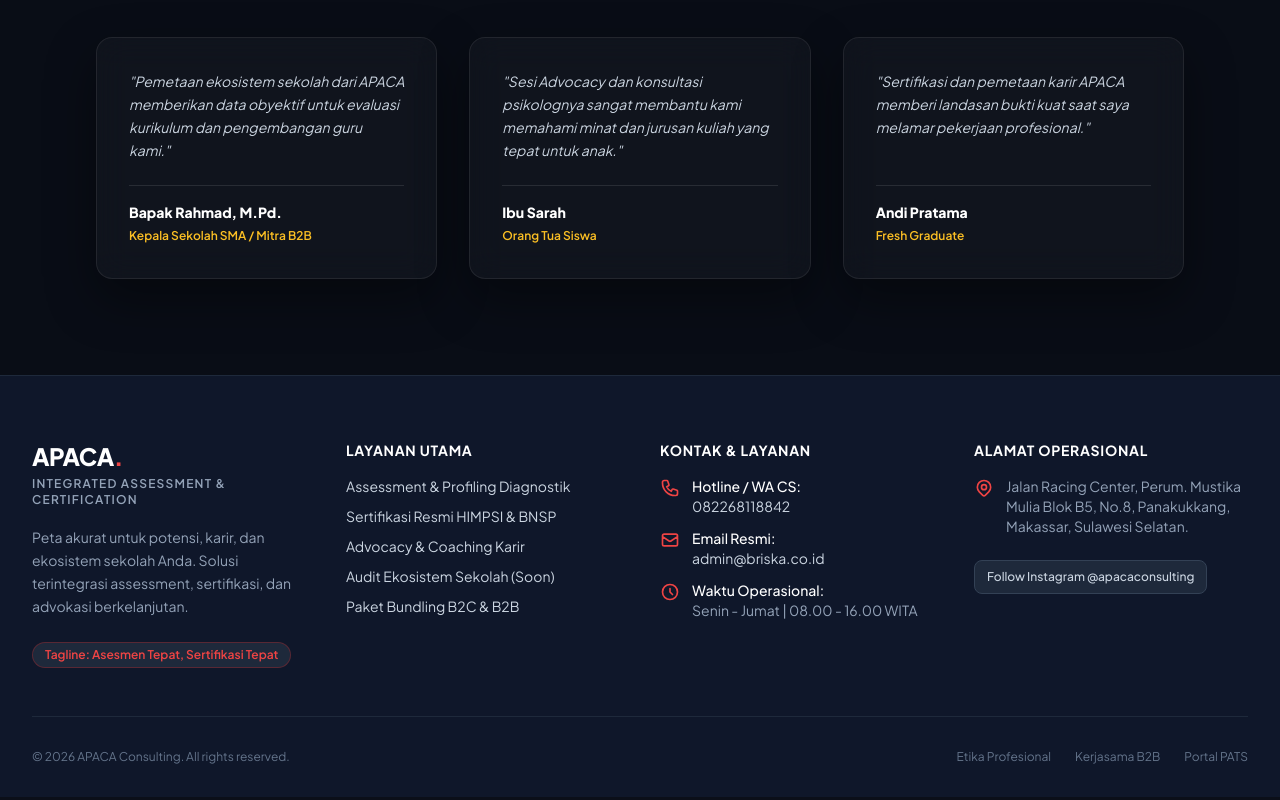
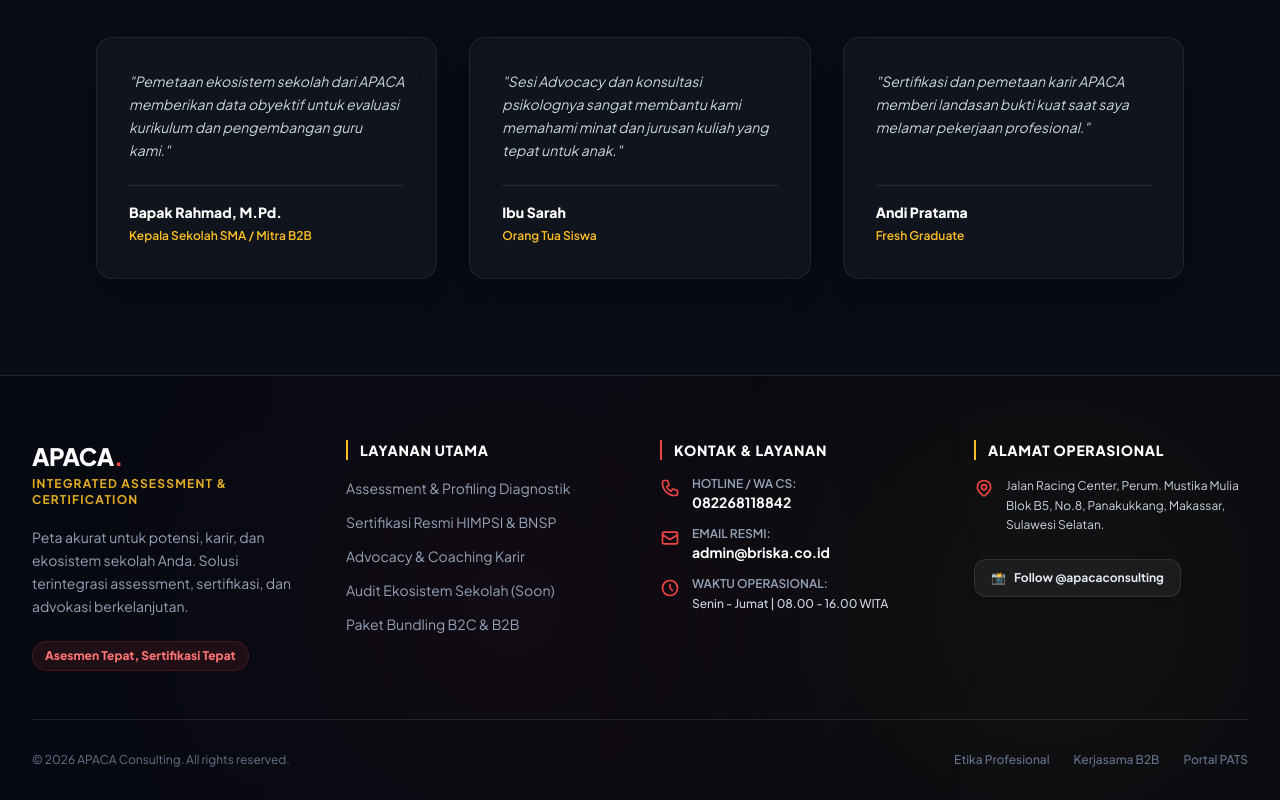
Before and after one commit to ptbriska/web-apaca, a Next.js app: page / in a window 1280 px wide. Shown: the part 2192-2992 px from the top of the page. Built offline with nearby package versions, Linux system fonts and the light colour scheme.

Commit message:
Update Footer.tsx

```diff
--- a/src/components/layout/Footer.tsx
+++ b/src/components/layout/Footer.tsx
@@ -1,134 +1,151 @@
 import React from 'react';
+import Link from 'next/link';
 
 export const Footer: React.FC = () => {
   return (
-    <footer className="bg-apaca-dark text-slate-300 pt-16 pb-8 border-t border-slate-800">
-      <div className="max-w-7xl mx-auto px-4 sm:px-6 lg:px-8">
-        <div className="grid grid-cols-1 md:grid-cols-2 lg:grid-cols-4 gap-10 pb-12 border-b border-slate-800">
+    <footer className="bg-[#070a12] text-slate-300 pt-16 pb-8 border-t border-white/10 relative overflow-hidden">
 
-          {/* Kolom 1: Branding & Deskripsi */}
+      {/* GLOW DEKORATIF DI BACKGROUND */}
+      <div className="absolute bottom-0 left-1/4 w-96 h-96 bg-red-600/10 rounded-full blur-[140px] pointer-events-none" />
+      <div className="absolute bottom-0 right-10 w-96 h-96 bg-amber-500/10 rounded-full blur-[140px] pointer-events-none" />
+
+      <div className="max-w-7xl mx-auto px-4 sm:px-6 lg:px-8 relative z-10">
+        <div className="grid grid-cols-1 md:grid-cols-2 lg:grid-cols-4 gap-10 pb-12 border-b border-white/10">
+
+          {/* KOLOM 1: BRANDING & DESKRIPSI */}
           <div className="space-y-4">
-            <a href="/" className="inline-block">
-              <span className="text-2xl font-extrabold tracking-tight text-white">
-                APACA<span className="text-apaca-redBright">.</span>
+            <Link href="/" className="inline-block group">
+              <span className="text-2xl font-black tracking-tight text-white group-hover:text-amber-400 transition-colors">
+                APACA<span className="text-red-500">.</span>
               </span>
-              <span className="block text-xs font-semibold uppercase tracking-widest text-slate-400 mt-1">
+              <span className="block text-xs font-bold uppercase tracking-widest text-amber-400/90 mt-1">
                 Integrated Assessment & Certification
               </span>
-            </a>
+            </Link>
+
             <p className="text-sm text-slate-400 leading-relaxed">
               Peta akurat untuk potensi, karir, dan ekosistem sekolah Anda. Solusi terintegrasi assessment, sertifikasi, dan advokasi berkelanjutan.
             </p>
+
             <div className="pt-2">
-              <span className="inline-block px-3 py-1 bg-slate-800 text-apaca-redBright text-xs font-semibold rounded-full border border-apaca-redPrimary/30">
-                Tagline: Asesmen Tepat, Sertifikasi Tepat
+              <span className="inline-block px-3 py-1.5 bg-red-500/10 text-red-400 text-xs font-extrabold rounded-full border border-red-500/20 shadow-sm">
+                Asesmen Tepat, Sertifikasi Tepat
               </span>
             </div>
           </div>
 
-          {/* Kolom 2: Navigasi Cepat */}
+          {/* KOLOM 2: LAYANAN UTAMA */}
           <div className="space-y-4">
-            <h3 className="text-sm font-bold uppercase tracking-wider text-white">Layanan Utama</h3>
+            <h3 className="text-sm font-extrabold uppercase tracking-wider text-white border-l-2 border-amber-400 pl-3">
+              Layanan Utama
+            </h3>
             <ul className="space-y-2.5 text-sm">
               <li>
-                <a href="/produk-layanan/assessment" className="hover:text-apaca-redBright transition-colors">
+                <Link href="/produk-layanan/assessment" className="text-slate-400 hover:text-amber-400 transition-colors block py-0.5">
                   Assessment & Profiling Diagnostik
-                </a>
+                </Link>
               </li>
               <li>
-                <a href="/produk-layanan/certification" className="hover:text-apaca-redBright transition-colors">
+                <Link href="/produk-layanan/certification" className="text-slate-400 hover:text-amber-400 transition-colors block py-0.5">
                   Sertifikasi Resmi HIMPSI & BNSP
-                </a>
+                </Link>
               </li>
               <li>
-                <a href="/produk-layanan/advocacy" className="hover:text-apaca-redBright transition-colors">
+                <Link href="/produk-layanan/advocacy" className="text-slate-400 hover:text-amber-400 transition-colors block py-0.5">
                   Advocacy & Coaching Karir
-                </a>
+                </Link>
               </li>
               <li>
-                <a href="/produk-layanan/audit" className="hover:text-apaca-redBright transition-colors">
+                <Link href="/produk-layanan/audit" className="text-slate-400 hover:text-amber-400 transition-colors block py-0.5">
                   Audit Ekosistem Sekolah (Soon)
-                </a>
+                </Link>
               </li>
               <li>
-                <a href="/paket-bundling" className="hover:text-apaca-redBright transition-colors">
+                <Link href="/paket-bundling" className="text-slate-400 hover:text-amber-400 transition-colors block py-0.5">
                   Paket Bundling B2C & B2B
-                </a>
+                </Link>
               </li>
             </ul>
           </div>
 
-          {/* Kolom 3: Kontak CS & Operasional */}
+          {/* KOLOM 3: KONTAK CS & OPERASIONAL */}
           <div className="space-y-4">
-            <h3 className="text-sm font-bold uppercase tracking-wider text-white">Kontak & Layanan</h3>
-            <ul className="space-y-3 text-sm">
+            <h3 className="text-sm font-extrabold uppercase tracking-wider text-white border-l-2 border-red-500 pl-3">
+              Kontak & Layanan
+            </h3>
+            <ul className="space-y-3.5 text-sm">
               <li className="flex items-start gap-3">
-                <svg className="w-5 h-5 text-apaca-redBright flex-shrink-0 mt-0.5" fill="none" stroke="currentColor" viewBox="0 0 24 24">
+                <svg className="w-5 h-5 text-red-500 flex-shrink-0 mt-0.5" fill="none" stroke="currentColor" viewBox="0 0 24 24">
                   <path strokeLinecap="round" strokeLinejoin="round" strokeWidth="2" d="M3 5a2 2 0 012-2h3.28a1 1 0 01.948.684l1.498 4.493a1 1 0 01-.502 1.21l-2.257 1.13a11.042 11.042 0 005.516 5.516l1.13-2.257a1 1 0 011.21-.502l4.493 1.498a1 1 0 01.684.949V19a2 2 0 01-2 2h-1C9.716 21 3 14.284 3 6V5z" />
                 </svg>
                 <div>
-                  <span className="block font-medium text-white">Hotline / WA CS:</span>
-                  <a href="https://wa.me/6282268118842" target="_blank" rel="noopener noreferrer" className="text-slate-300 hover:text-apaca-redBright">
+                  <span className="block text-xs font-semibold text-slate-400 uppercase">Hotline / WA CS:</span>
+                  <a href="https://wa.me/6282268118842" target="_blank" rel="noopener noreferrer" className="font-bold text-white hover:text-amber-400 transition-colors">
                     082268118842
                   </a>
                 </div>
               </li>
+
               <li className="flex items-start gap-3">
-                <svg className="w-5 h-5 text-apaca-redBright flex-shrink-0 mt-0.5" fill="none" stroke="currentColor" viewBox="0 0 24 24">
+                <svg className="w-5 h-5 text-red-500 flex-shrink-0 mt-0.5" fill="none" stroke="currentColor" viewBox="0 0 24 24">
                   <path strokeLinecap="round" strokeLinejoin="round" strokeWidth="2" d="M3 8l7.89 5.26a2 2 0 002.22 0L21 8M5 19h14a2 2 0 002-2V7a2 2 0 00-2-2H5a2 2 0 00-2 2v10a2 2 0 002 2z" />
                 </svg>
                 <div>
-                  <span className="block font-medium text-white">Email Resmi:</span>
-                  <a href="mailto:admin@briska.co.id" className="text-slate-300 hover:text-apaca-redBright">
+                  <span className="block text-xs font-semibold text-slate-400 uppercase">Email Resmi:</span>
+                  <a href="mailto:admin@briska.co.id" className="font-bold text-white hover:text-amber-400 transition-colors">
                     admin@briska.co.id
                   </a>
                 </div>
               </li>
+
               <li className="flex items-start gap-3">
-                <svg className="w-5 h-5 text-apaca-redBright flex-shrink-0 mt-0.5" fill="none" stroke="currentColor" viewBox="0 0 24 24">
+                <svg className="w-5 h-5 text-red-500 flex-shrink-0 mt-0.5" fill="none" stroke="currentColor" viewBox="0 0 24 24">
                   <path strokeLinecap="round" strokeLinejoin="round" strokeWidth="2" d="M12 8v4l3 3m6-3a9 9 0 11-18 0 9 9 0 0118 0z" />
                 </svg>
                 <div>
-                  <span className="block font-medium text-white">Waktu Operasional:</span>
-                  <span className="text-slate-400">Senin - Jumat | 08.00 - 16.00 WITA</span>
+                  <span className="block text-xs font-semibold text-slate-400 uppercase">Waktu Operasional:</span>
+                  <span className="text-xs text-slate-300 font-medium">Senin - Jumat | 08.00 - 16.00 WITA</span>
                 </div>
               </li>
             </ul>
           </div>
 
-          {/* Kolom 4: Alamat Makassar */}
+          {/* KOLOM 4: ALAMAT MAKASSAR */}
           <div className="space-y-4">
-            <h3 className="text-sm font-bold uppercase tracking-wider text-white">Alamat Operasional</h3>
+            <h3 className="text-sm font-extrabold uppercase tracking-wider text-white border-l-2 border-amber-400 pl-3">
+              Alamat Operasional
+            </h3>
             <div className="flex items-start gap-3 text-sm text-slate-400">
-              <svg className="w-5 h-5 text-apaca-redBright flex-shrink-0 mt-0.5" fill="none" stroke="currentColor" viewBox="0 0 24 24">
+              <svg className="w-5 h-5 text-red-500 flex-shrink-0 mt-0.5" fill="none" stroke="currentColor" viewBox="0 0 24 24">
                 <path strokeLinecap="round" strokeLinejoin="round" strokeWidth="2" d="M17.657 16.657L13.414 20.9a1.998 1.998 0 01-2.827 0l-4.244-4.243a8 8 0 1111.314 0z" />
                 <path strokeLinecap="round" strokeLinejoin="round" strokeWidth="2" d="M15 11a3 3 0 11-6 0 3 3 0 016 0z" />
               </svg>
-              <span>
+              <span className="text-xs text-slate-300 leading-relaxed">
                 Jalan Racing Center, Perum. Mustika Mulia Blok B5, No.8, Panakukkang, Makassar, Sulawesi Selatan.
               </span>
             </div>
+
             <div className="pt-2">
               <a
                 href="https://instagram.com/apacaconsulting"
                 target="_blank"
                 rel="noopener noreferrer"
-                className="inline-flex items-center gap-2 text-xs font-medium text-slate-300 hover:text-apaca-redBright bg-slate-800 px-3 py-2 rounded-lg transition-colors border border-slate-700"
+                className="btn-sweep inline-flex items-center gap-2 text-xs font-bold text-slate-200 hover:text-white bg-white/5 hover:bg-white/10 px-4 py-2.5 rounded-xl border border-white/10 hover:border-amber-400/50 transition-all shadow-md"
               >
-                <span>Follow Instagram @apacaconsulting</span>
+                <span>📸</span> Follow @apacaconsulting
               </a>
             </div>
           </div>
 
         </div>
 
-        {/* Footer Bottom / Copyright */}
+        {/* FOOTER BOTTOM / COPYRIGHT */}
         <div className="pt-8 flex flex-col sm:flex-row items-center justify-between gap-4 text-xs text-slate-500">
           <p>&copy; 2026 APACA Consulting. All rights reserved.</p>
-          <div className="flex gap-6">
-            <a href="/tentang-kami" className="hover:text-slate-400">Etika Profesional</a>
-            <a href="/kontak" className="hover:text-slate-400">Kerjasama B2B</a>
-            <a href="https://pats.apacaconsulting.com" target="_blank" rel="noopener noreferrer" className="hover:text-slate-400">Portal PATS</a>
+          <div className="flex flex-wrap gap-6 font-medium">
+            <Link href="/tentang-kami" className="hover:text-amber-400 transition-colors">Etika Profesional</Link>
+            <Link href="/kontak" className="hover:text-amber-400 transition-colors">Kerjasama B2B</Link>
+            <a href="https://pats.apacaconsulting.com" target="_blank" rel="noopener noreferrer" className="hover:text-amber-400 transition-colors">Portal PATS</a>
           </div>
         </div>
 
```
